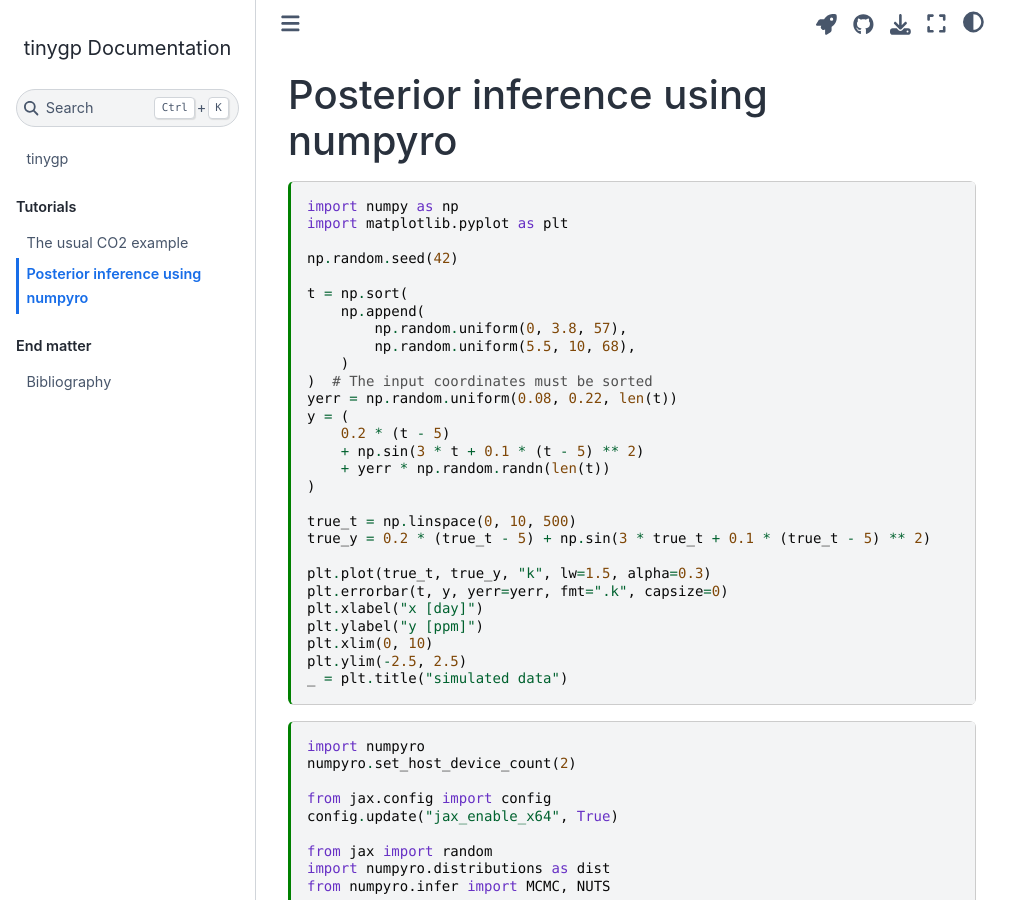
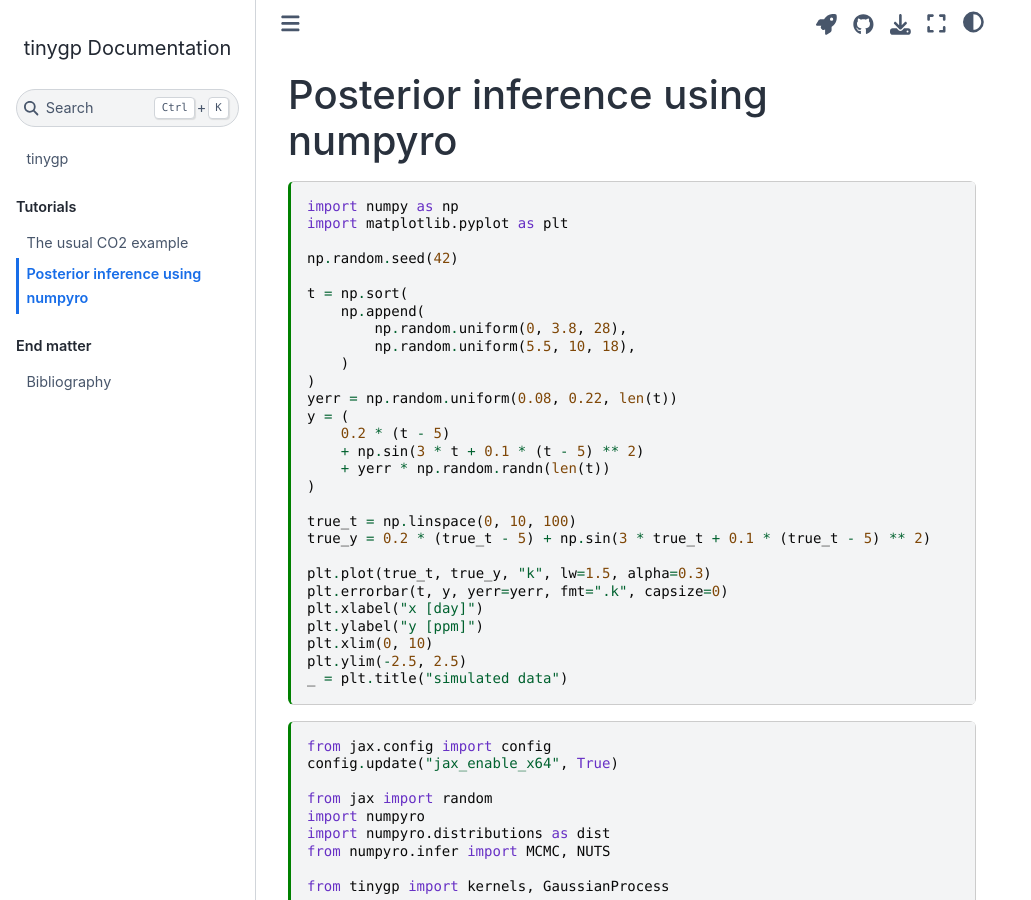
Before and after one commit to dfm/tinygp, a Jupyter Book: the page built from docs/tutorials/numpyro-demo.md, in a window 1280 px wide and 900 px high. Shown: the whole window, without its empty margins (0-1031 px from the left). Built offline with Jupyter Book 1.0.4 settings and Sphinx 7.4.7 and the Sphinx Book theme 1.1.4, drawn with Linux system fonts in a browser that asks for light colours.

Commit message:
smaller data

````diff
--- a/docs/tutorials/numpyro-demo.md
+++ b/docs/tutorials/numpyro-demo.md
@@ -21,10 +21,10 @@ np.random.seed(42)
 
 t = np.sort(
     np.append(
-        np.random.uniform(0, 3.8, 57),
-        np.random.uniform(5.5, 10, 68),
+        np.random.uniform(0, 3.8, 28),
+        np.random.uniform(5.5, 10, 18),
     )
-)  # The input coordinates must be sorted
+)
 yerr = np.random.uniform(0.08, 0.22, len(t))
 y = (
     0.2 * (t - 5)
@@ -32,7 +32,7 @@ y = (
     + yerr * np.random.randn(len(t))
 )
 
-true_t = np.linspace(0, 10, 500)
+true_t = np.linspace(0, 10, 100)
 true_y = 0.2 * (true_t - 5) + np.sin(3 * true_t + 0.1 * (true_t - 5) ** 2)
 
 plt.plot(true_t, true_y, "k", lw=1.5, alpha=0.3)
@@ -45,13 +45,11 @@ _ = plt.title("simulated data")
 ```
 
 ```{code-cell} ipython3
-import numpyro
-numpyro.set_host_device_count(2)
-
 from jax.config import config
 config.update("jax_enable_x64", True)
 
 from jax import random
+import numpyro
 import numpyro.distributions as dist
 from numpyro.infer import MCMC, NUTS
 
````
